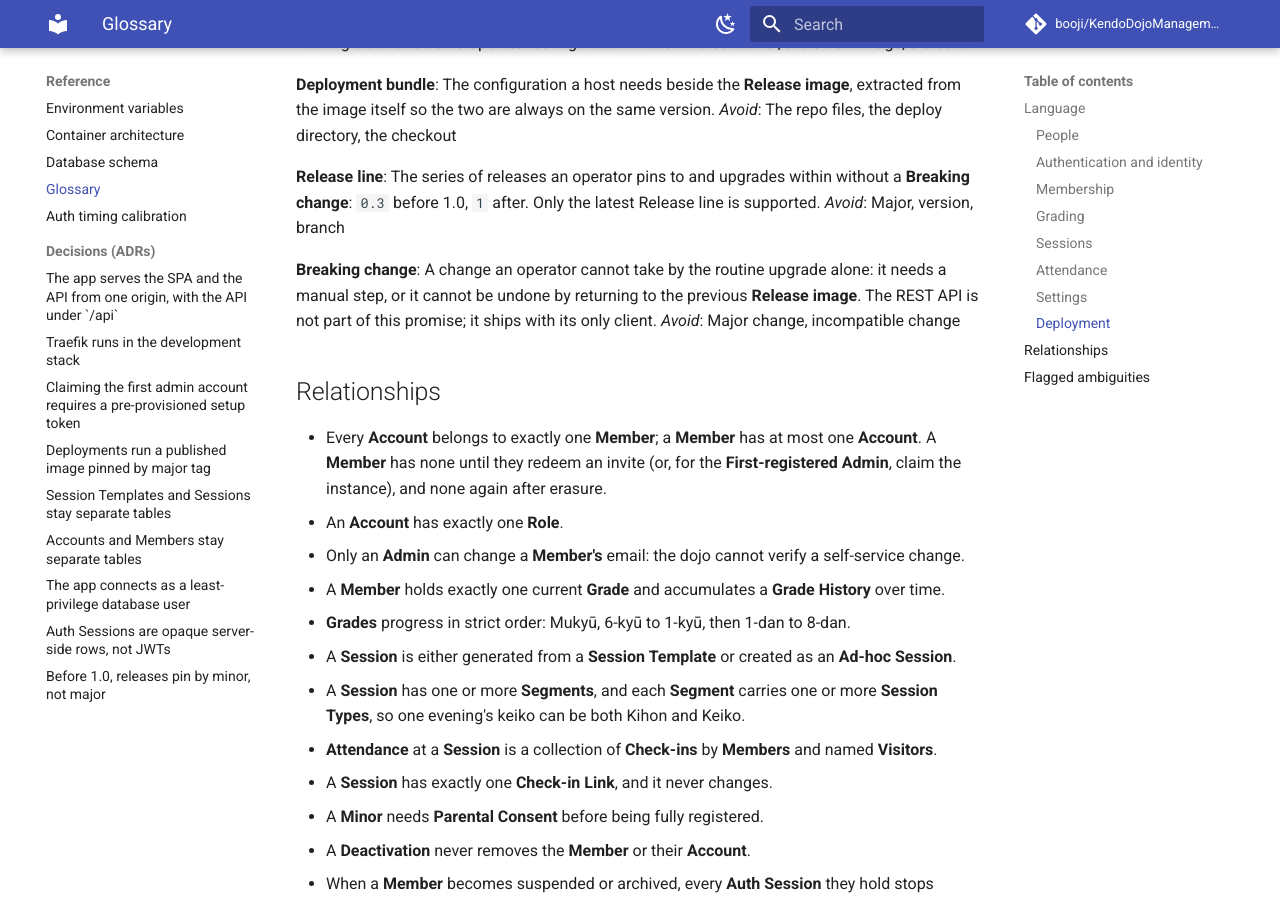
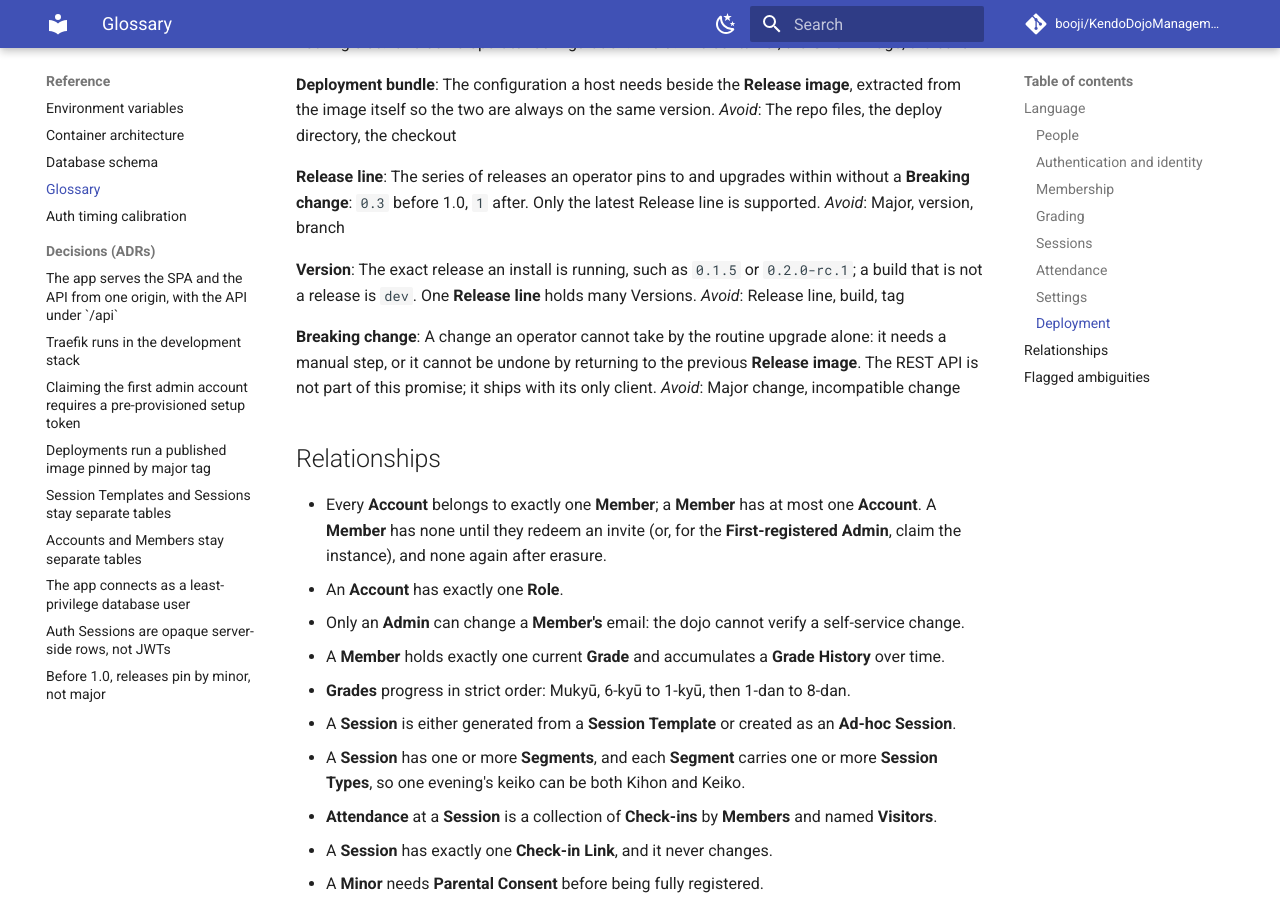
Before and after one commit to booji/KendoDojoManagement, an MkDocs documentation site: the page built from docs/reference/glossary.md, in a window 1280 px wide and 900 px high, scrolled down 3421 px. Built offline with MkDocs 1.6.1 and Material for MkDocs 9.7.7, drawn with Linux system fonts in a browser that asks for light colours; comment, search, counter and statistics services are not loaded; the version menu is left out.

Commit message:
docs(glossary): define Version, distinct from Release line (#556)

```diff
--- a/GLOSSARY.md
+++ b/GLOSSARY.md
@@ -192,6 +192,10 @@ _Avoid_: The repo files, the deploy directory, the checkout
 The series of releases an operator pins to and upgrades within without a **Breaking change**: `0.3` before 1.0, `1` after. Only the latest Release line is supported.
 _Avoid_: Major, version, branch
 
+**Version**:
+The exact release an install is running, such as `0.1.5` or `0.2.0-rc.1`; a build that is not a release is `dev`. One **Release line** holds many Versions.
+_Avoid_: Release line, build, tag
+
 **Breaking change**:
 A change an operator cannot take by the routine upgrade alone: it needs a manual step, or it cannot be undone by returning to the previous **Release image**. The REST API is not part of this promise; it ships with its only client.
 _Avoid_: Major change, incompatible change
```
